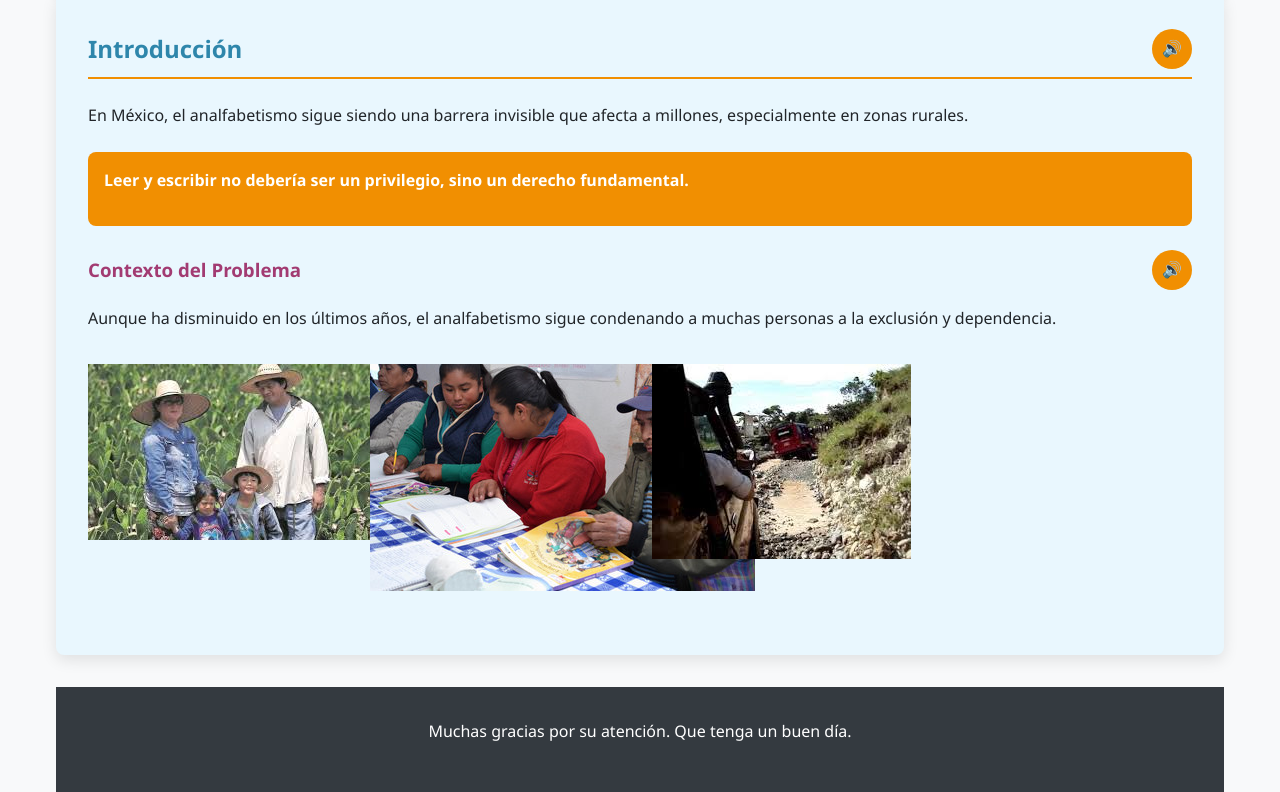
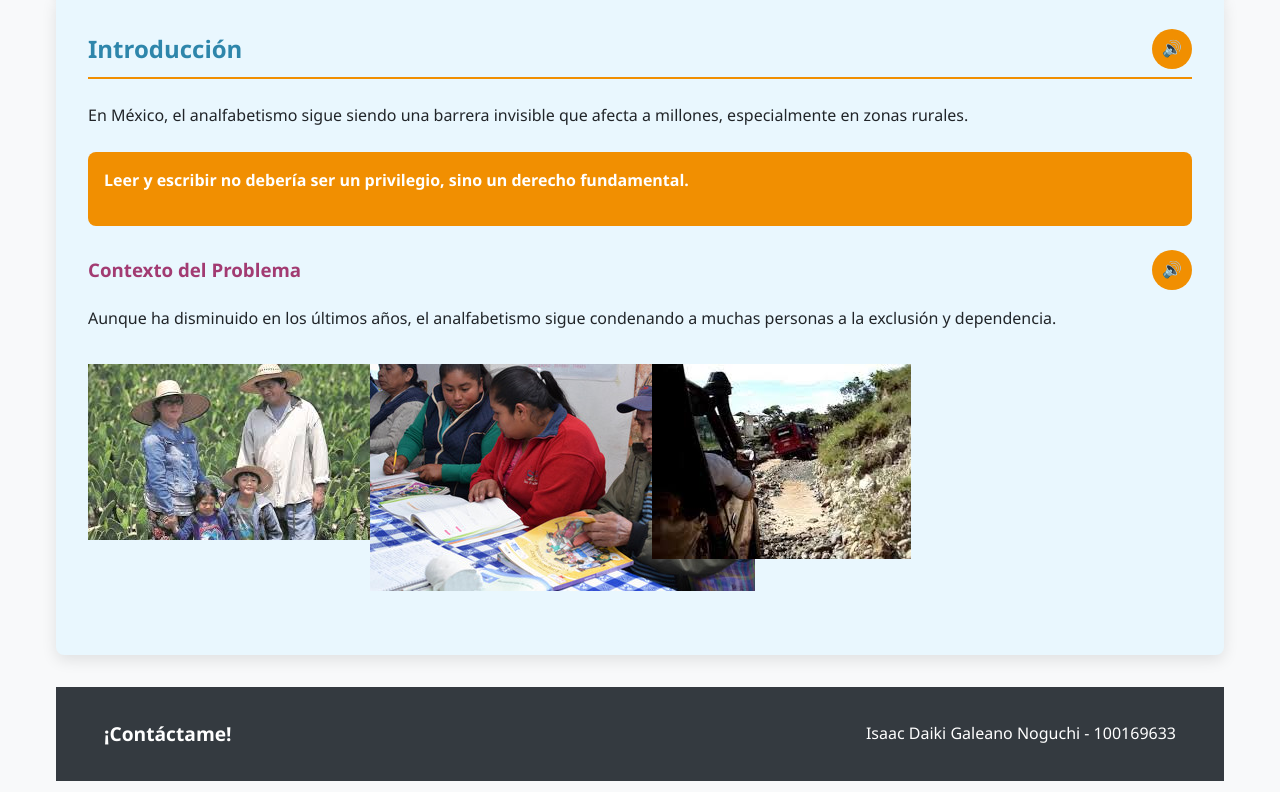
Before and after one commit to Daiso-06/Maqueta.github.io, a plain HTML site: page index.html in a window 1280 px wide. Shown: the part 437-1229 px from the top of the page. Drawn offline with Linux system fonts and the light colour scheme.

Commit message:
Update index.html

```diff
--- a/index.html
+++ b/index.html
@@ -405,7 +405,7 @@
                 <p>Aunque ha disminuido en los últimos años, el analfabetismo sigue condenando a muchas personas a la exclusión y dependencia.</p>
 
                 <div class="image-gallery">
-                 <img src="imagenes/Imagen rural.jpg" alt="Comunidad rural mexicana">
+                 <img src="imagenes/imagen rural.jpg" alt="Comunidad rural mexicana">
                  <img src="imagenes/Imagen Personas adultas en situación de analfabetismo.jpg" alt="Personas adultas en situación de analfabetismo">
                  <img src="imagenes/Imagen Zona de difícil acceso.jpg" alt="Zona de difícil acceso">
                     </div>
@@ -612,7 +612,14 @@
 
 
     <footer>
-        <p>Muchas gracias por su atención. Que tenga un buen día.</p>
+        <div style="display: flex; justify-content: space-between; align-items: center; max-width: 1200px; margin: 0 auto; padding: 0 1rem;">
+            <div style="font-size: 1.2rem; font-weight: bold;">
+                ¡Contáctame!
+            </div>
+            <div style="text-align: right;">
+                Isaac Daiki Galeano Noguchi - 100169633
+            </div>
+        </div>
     </footer>
 
     <script>
```
